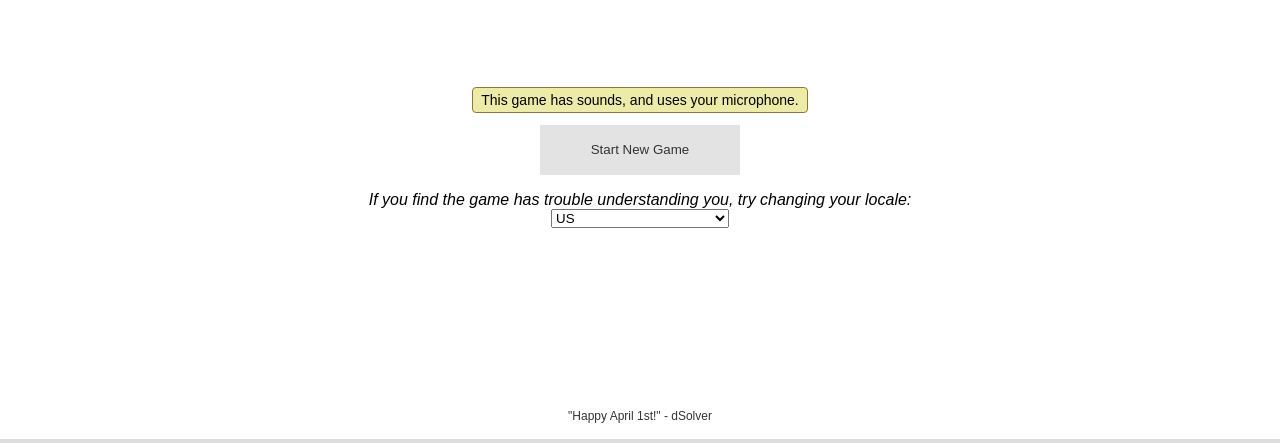
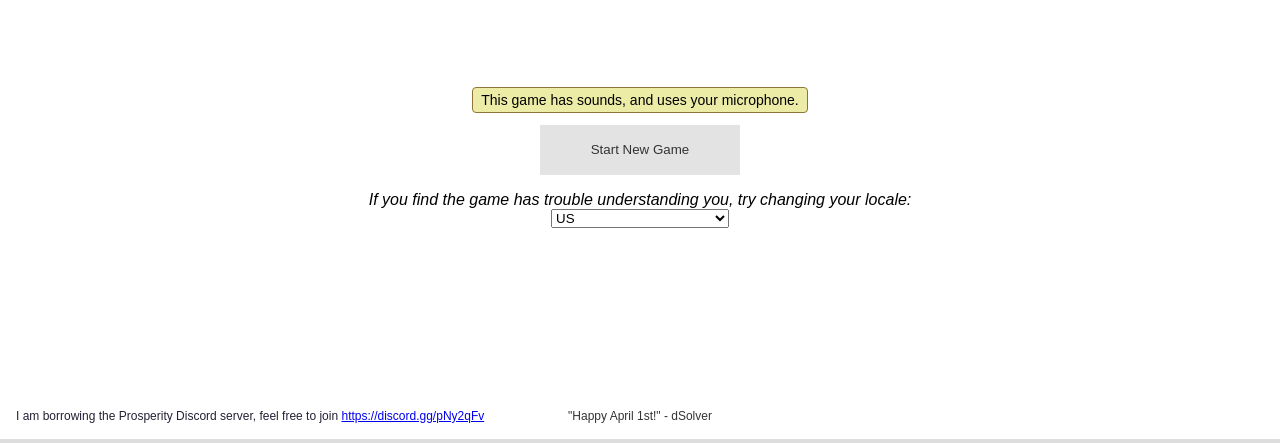
Before and after one commit to callOfFarming/call-of-farming, a plain HTML site: page index.html in a window 1280 px wide. Shown: the part 361-804 px from the top of the page. Drawn offline with nearby package versions, Linux system fonts and the light colour scheme.

Commit message:
added discord link

```diff
--- a/index.html
+++ b/index.html
@@ -86,6 +86,11 @@
       </p>
     </div>
 
+    <div class="discord">
+        I am borrowing the Prosperity Discord server, feel free to join <a href="https://discord.gg/pNy2qFv" target="_new">https://discord.gg/pNy2qFv
+        </a>
+    </div>
+
     <script type="text/javascript" src="script.js"></script>
 
     <!-- Global site tag (gtag.js) - Google Analytics -->
--- a/style.css
+++ b/style.css
@@ -157,3 +157,13 @@ ul {
     border-radius: 4px;
     font-size: 14px;
 }
+
+.discord {
+    position: fixed;
+    bottom: 0;
+    left: 0;
+    padding: 16px 16px;
+    z-index: 1;
+    font-size: 12px;
+    color: rgb(34, 34, 53);
+}
```
